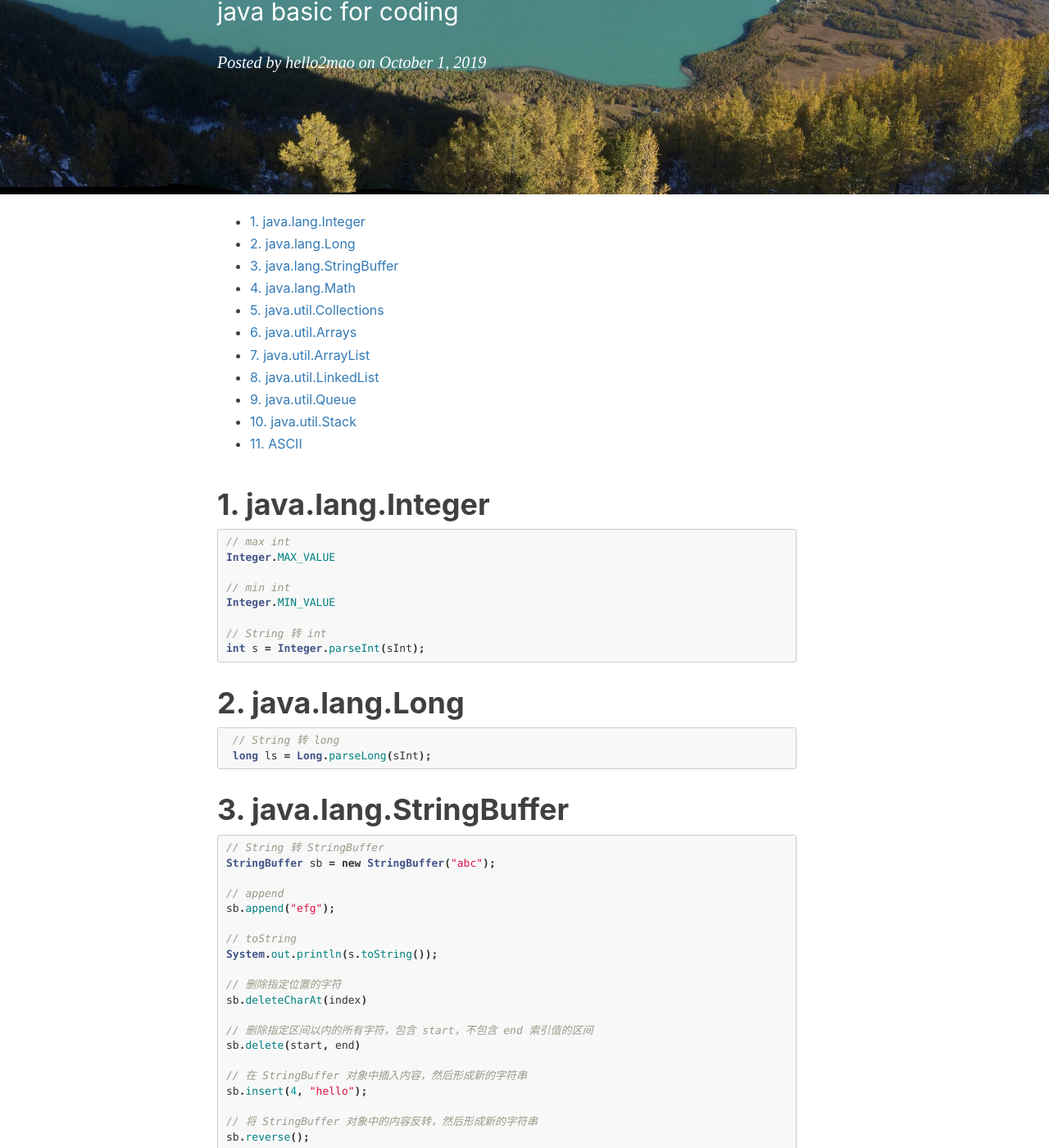
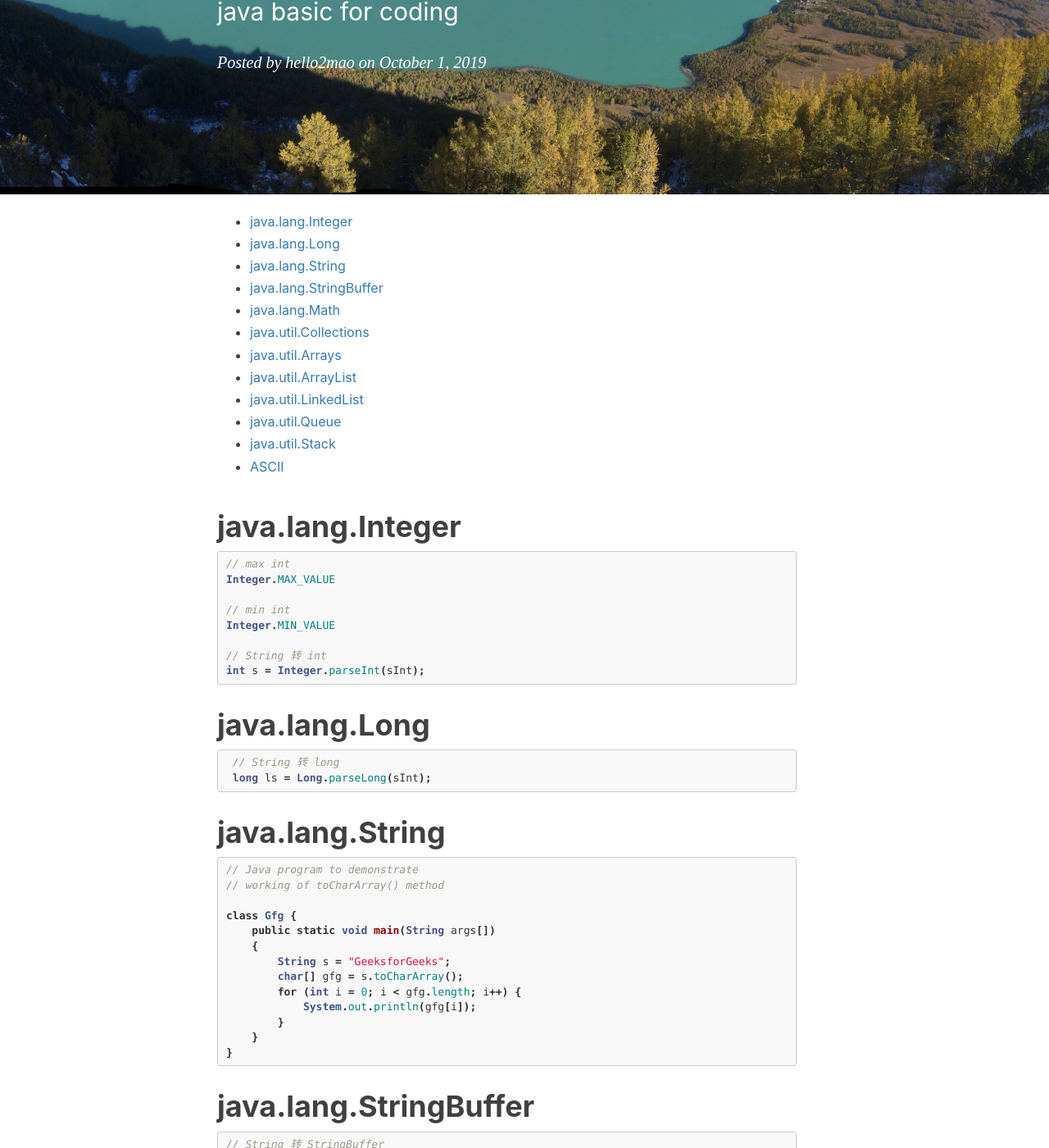
Before and after one commit to hello2mao/hello2mao.github.io, a Jekyll site: the page built from _posts/2019-10-01-java-basic-for-coding.md, in a window 1280 px wide and 1400 px high, scrolled down 286 px. Shown: the whole window at 82% size. Built offline with Jekyll 4.4.1, drawn with Linux system fonts in a browser that asks for light colours; nearby versions of some CDN libraries; comment, search, counter and statistics services are not loaded; some of the changed text lies outside the part shown.

Commit message:
Lazy push: 2019年10月31日 星期四 20时46分27秒 CST

````diff
--- a/_posts/2019-10-01-java-basic-for-coding.md
+++ b/_posts/2019-10-01-java-basic-for-coding.md
@@ -11,21 +11,22 @@ tags:
 
 <!-- TOC -->
 
-- [1. java.lang.Integer](#1-javalanginteger)
-- [2. java.lang.Long](#2-javalanglong)
-- [3. java.lang.StringBuffer](#3-javalangstringbuffer)
-- [4. java.lang.Math](#4-javalangmath)
-- [5. java.util.Collections](#5-javautilcollections)
-- [6. java.util.Arrays](#6-javautilarrays)
-- [7. java.util.ArrayList](#7-javautilarraylist)
-- [8. java.util.LinkedList](#8-javautillinkedlist)
-- [9. java.util.Queue](#9-javautilqueue)
-- [10. java.util.Stack](#10-javautilstack)
-- [11. ASCII](#11-ascii)
+- [java.lang.Integer](#javalanginteger)
+- [java.lang.Long](#javalanglong)
+- [java.lang.String](#javalangstring)
+- [java.lang.StringBuffer](#javalangstringbuffer)
+- [java.lang.Math](#javalangmath)
+- [java.util.Collections](#javautilcollections)
+- [java.util.Arrays](#javautilarrays)
+- [java.util.ArrayList](#javautilarraylist)
+- [java.util.LinkedList](#javautillinkedlist)
+- [java.util.Queue](#javautilqueue)
+- [java.util.Stack](#javautilstack)
+- [ASCII](#ascii)
 
 <!-- /TOC -->
 
-# 1. java.lang.Integer
+# java.lang.Integer
 
 ```java
 // max int
@@ -38,14 +39,32 @@ Integer.MIN_VALUE
 int s = Integer.parseInt(sInt);
 ```
 
-# 2. java.lang.Long
+# java.lang.Long
 
 ```java
  // String 转 long
  long ls = Long.parseLong(sInt);
 ```
 
-# 3. java.lang.StringBuffer
+# java.lang.String
+
+```java
+// Java program to demonstrate
+// working of toCharArray() method
+
+class Gfg {
+    public static void main(String args[])
+    {
+        String s = "GeeksforGeeks";
+        char[] gfg = s.toCharArray();
+        for (int i = 0; i < gfg.length; i++) {
+            System.out.println(gfg[i]);
+        }
+    }
+}
+```
+
+# java.lang.StringBuffer
 
 ```java
 // String 转 StringBuffer
@@ -73,7 +92,7 @@ sb.reverse();
 sb.setCharAt(1,'D');
 ```
 
-# 4. java.lang.Math
+# java.lang.Math
 
 ```java
 // min
@@ -83,14 +102,14 @@ Math.min(num1, num2)
 Math.max(num1, num2)
 ```
 
-# 5. java.util.Collections
+# java.util.Collections
 
 ```java
 // reverse ArrayList
 Collections.reverse(aList);
 ```
 
-# 6. java.util.Arrays
+# java.util.Arrays
 
 ```java
 // sort array with quick sort: O(nlogn)，快排
@@ -100,7 +119,7 @@ Arrays.sort(nums)
 List<String> aList = Arrays.asList(aStr);
 ```
 
-# 7. java.util.ArrayList
+# java.util.ArrayList
 
 ```java
 // new ArrayList
@@ -113,14 +132,14 @@ int size = res.size();
 List<Integer> newItem = new ArrayList<>(oldItem);
 ```
 
-# 8. java.util.LinkedList
+# java.util.LinkedList
 
 ```java
 // 声明生成的是一个链队列。list.get(0)获得最后 add 进去的元素。和 getLast()同样效果。
 Queue<String> queue = new LinkedList<String>();
 ```
 
-# 9. java.util.Queue
+# java.util.Queue
 
 ```java
 // queue
@@ -136,13 +155,13 @@ e = queue.poll());
 e = queue.peek());
 ```
 
-# 10. java.util.Stack
+# java.util.Stack
 
 ```java
 // 堆栈。
 Stack<Integer> stack = new Stack();
 ```
 
-# 11. ASCII
+# ASCII
 
 - 需要记住的 ASCII 码表：0（48），9（57），A（65），Z（90），a（97），z（122）
````
Also changed, not shown: _draft/baidu-cloud-did-overview.md (added, +30 -0 lines).
